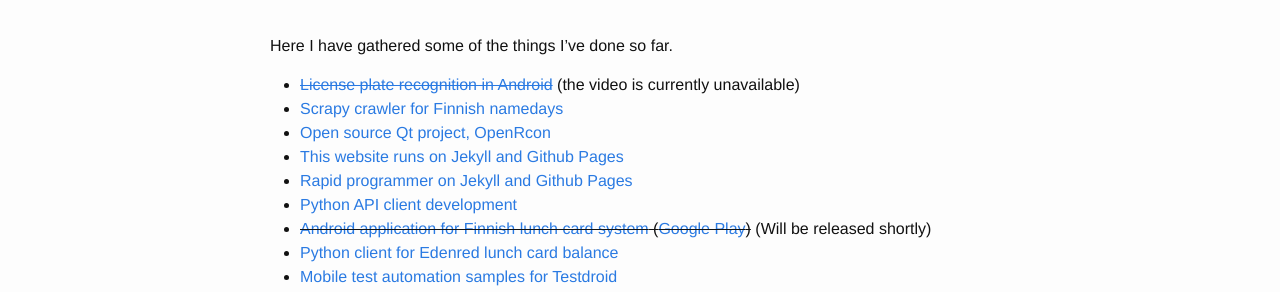
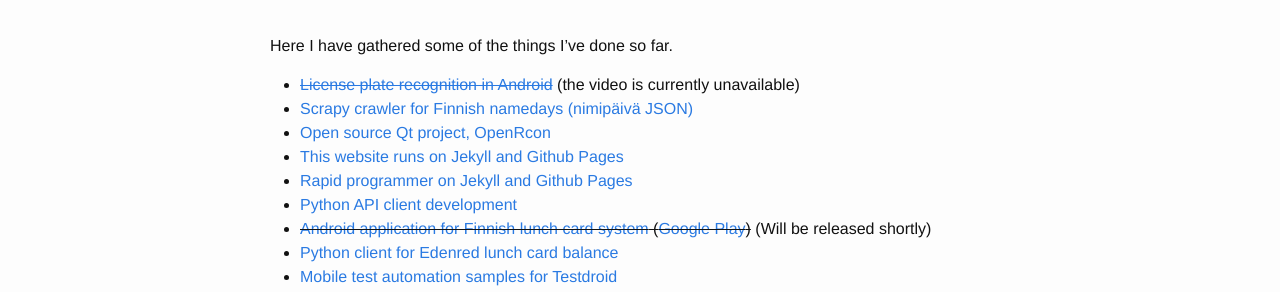
Before and after one commit to spedepekka/spedepekka.github.io, a Jekyll site: the page built from demos.md, in a window 1280 px wide. Shown: the part 130-422 px from the top of the page. Built offline with Jekyll 4.4.1, drawn with Linux system fonts in a browser that asks for light colours.

Commit message:
Improve keyword for nameday project

```diff
--- a/demos.md
+++ b/demos.md
@@ -10,7 +10,7 @@
 Here I have gathered some of the things I've done so far.
 
 * [~~License plate recognition in Android~~][license-plate] (the video is currently unavailable)
-* [Scrapy crawler for Finnish namedays][scrapy-crawler]
+* [Scrapy crawler for Finnish namedays (nimipäivä JSON)][scrapy-crawler]
 * [Open source Qt project, OpenRcon][openrcon]
 * [This website runs on Jekyll and Github Pages][jarnotuovinen-gh]
 * [Rapid programmer on Jekyll and Github Pages][rapidprogrammer-gh]
```
